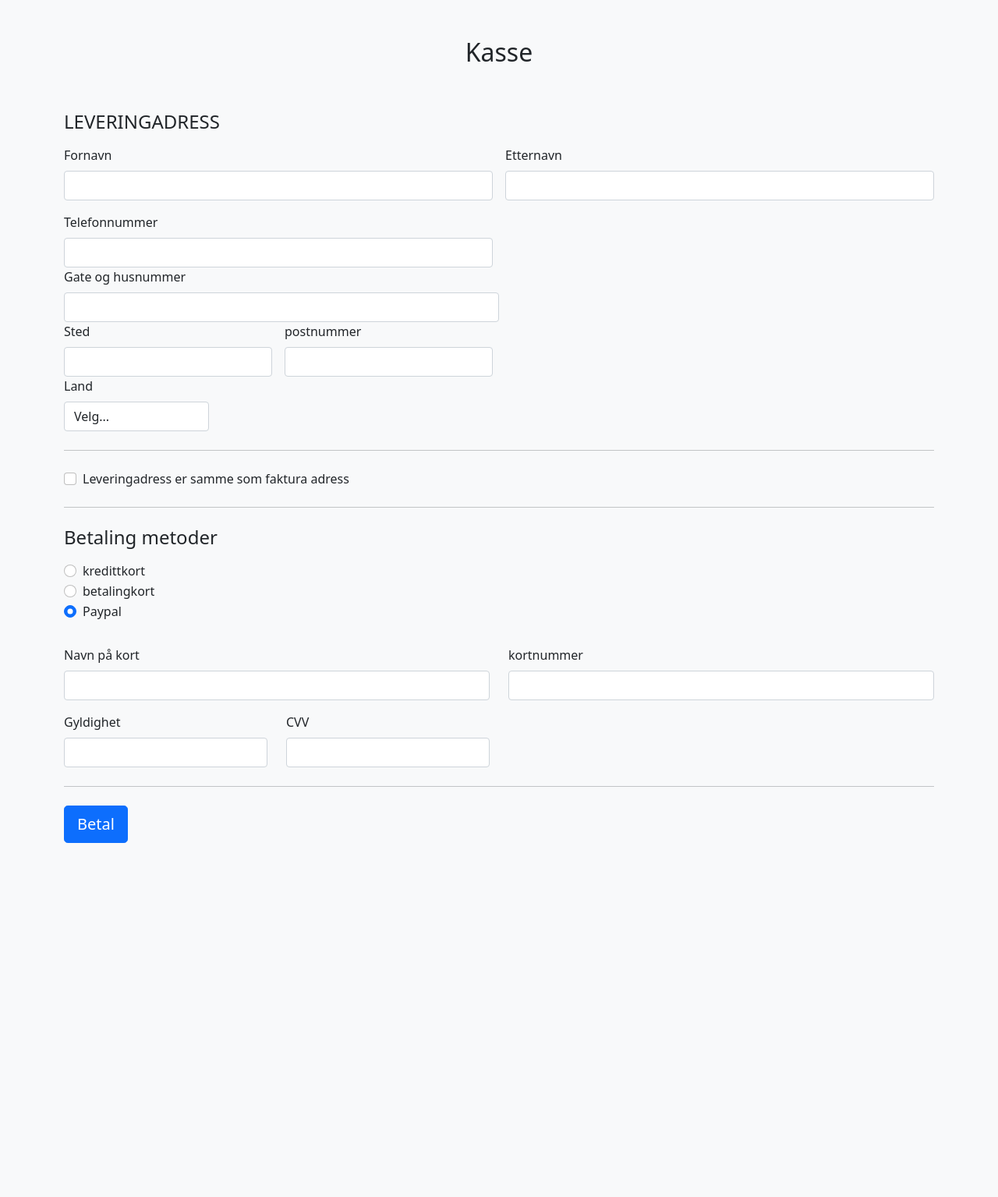
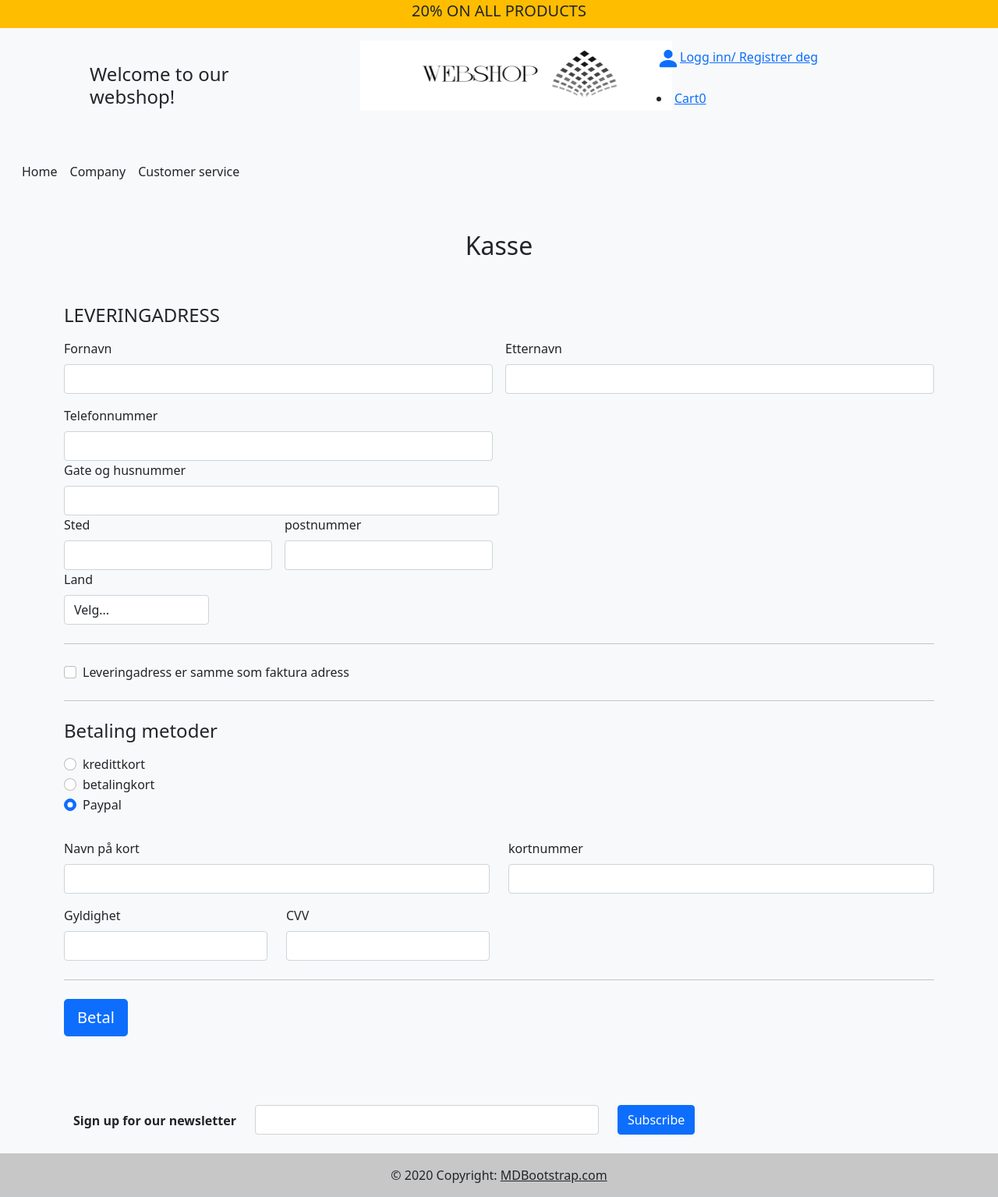
Before and after one commit to sevdeg/portfolio2, a Flask app: page /checkout in a window 1280 px wide. Shown: the whole page at 78% size. Before the commit the page ends 1081 px from the top, so only its background shows below. Run offline with Flask 2, Linux system fonts and the light colour scheme.

Commit message:
hente ut kode

```diff
--- a/static/js/mainn.js
+++ b/static/js/mainn.js
@@ -118,7 +118,7 @@ function visHandlekurv(){
                 <tr class="product">
                     <td>
                         <ion-icon name="basket"></ion-icon>
-                        <img src="card1.jpg">
+                        <img src="card.jpg">
                         <span>${item.name} </span>
                     </td>
                     <td class="price">${item.price},00 kr</td>
@@ -128,7 +128,7 @@ function visHandlekurv(){
                 </tr>
                 `
             });
-                productContainer.innerHTML += `
+            productContainer.innerHTML += `
                 <div>
                 <h4 class="basketTotalTitle">
                     Total:
--- a/templates/checkout.html
+++ b/templates/checkout.html
@@ -6,9 +6,88 @@
         <meta name="viewport" content="width=device-width,initial-scale=1">
         <link rel="stylesheet" href="style.css">
         <link href="https://cdn.jsdelivr.net/npm/bootstrap@5.0.0-beta3/dist/css/bootstrap.min.css" rel="stylesheet" integrity="sha384-eOJMYsd53ii+scO/bJGFsiCZc+5NDVN2yr8+0RDqr0Ql0h+rP48ckxlpbzKgwra6" crossorigin="anonymous">
+        <link href="https://unpkg.com/ionicons@4.5.10-0/dist/css/ionicons.min.css" rel="stylesheet">
+        <link href="https://fonts.googleapis.com/css?family=Roboto:400,700&display=swap" rel="stylesheet">
+        <style>
+            body {background-color:white}
+            /* visited link */
+            .navbar-nav .nav-item .nav-link {
+                color: inherit;
+            }
+            /* .navbar-nav .nav-item .nav-link:hover {
+                color: #1db3e6;
+            } */
+            .navbar-nav .nav-item.visited .nav-link,
+            .navbar-nav .nav-item:hover .nav-link {
+                color: #ffbd00;
+            }
+            .dropdown-menu{
+                background-color: red;
+            }
+
+            /* .product {
+                width: 45%;
+                display: flex;
+                justify-content: space-around;
+                align-items: center;
+                padding: 10px 0;
+                border-bottom: 1px solid lightgray;
+            } */
+        </style>
     </head>
-    <body class = "bg-light">
 
+
+<body class = "bg-light">
+
+    <!-- HEADER -->
+    <header>
+        <!-- FIRST PIECE -->
+        <div class="salgsbanner" style="margin-bottom: 0px; background-color: #ffbd00; padding:2px;">
+            <h5 style="text-align: center;">20% ON ALL PRODUCTS</h5>
+        </div>
+        <!-- SECOND PIECE -->
+        <div class="container">
+            <div class="row">
+                <div class="col-md-4 col-sm-12 col-12" style="padding:45px;">
+                    <h4>Welcome to our webshop!</h4>
+                    <!-- <button class="btn"><i class="fa fa-bars"></i>hehe</button> -->
+                </div>
+                <div class="col-md-4 col-12 text-center">
+                    <h2 class="my-md-3 site-title" > <img src="static/logow.png" width="400" height="90"/> </h2>
+                </div>
+                <div class="col-md-4 col-12 text-right">
+                    <p class="my-md-4 header-links">
+                        <!-- IKONEEEER -->
+                        <a href="/login"><svg xmlns="http://www.w3.org/2000/svg" width="30" height="30" fill="currentColor" class="bi bi-person-fill" viewBox="0 0 16 16">
+                            <path d="M3 14s-1 0-1-1 1-4 6-4 6 3 6 4-1 1-1 1H3zm5-6a3 3 0 1 0 0-6 3 3 0 0 0 0 6z"/>
+                        </svg>Logg inn/ Registrer deg</a>
+                        <li class="cart">
+                            <a href="/shoppingCart">
+                                <ion-icon name="basket"></ion-icon>Cart<span>0</span>
+                            </a>
+                        </li>
+                    </p>
+                </div>
+
+            </div>
+        </div>
+
+        <nav class="navbar navbar-expand-md navbar-light bg-light">
+
+            <ul class="navbar-nav" style="padding-left:20px;">
+                <li class="nav-item">
+                    <a class="nav-link" href="/">Home</a>
+                </li>
+                <li class="nav-item">
+                    <a class="nav-link" href="">Company</a>
+                </li>
+                <li class="nav-item">
+                    <a class="nav-link" href="kontakt">Customer service</a>
+                </li>
+            </ul>
+        </nav>
+    </header>
+    <main>
         <div class="container">
             <div class="py-5 text-center">
                 <h2>Kasse</h2>
@@ -161,6 +240,50 @@
                 <button class="btn btn-primary btn-lg btn-block">Betal</button>
             </form>
         </div>
+    </main>
+    <footer class="bg-light text-center text-lg-start" style="margin-top:5%;">
+        <!-- Grid container -->
+        <div class="container p-4 pb-0">
+          <form action="">
+            <!--Grid row-->
+            <div class="row">
+              <!--Grid column-->
+              <div class="col-auto mb-4 mb-md-0">
+                <p class="pt-2"><strong>Sign up for our newsletter</strong></p>
+              </div>
+              <!--Grid column-->
+
+              <!--Grid column-->
+              <div class="col-md-5 col-12 mb-4 mb-md-0">
+                <!-- Email input -->
+                <div class="form-outline mb-4">
+                  <input type="email" id="form5Example2" class="form-control" />
+                </div>
+              </div>
+              <!--Grid column-->
+
+              <!--Grid column-->
+              <div class="col-auto mb-4 mb-md-0">
+                <!-- Submit button -->
+                <button type="submit" class="btn btn-primary mb-4">
+                  Subscribe
+                </button>
+              </div>
+              <!--Grid column-->
+            </div>
+            <!--Grid row-->
+          </form>
+        </div>
+        <!-- Grid container -->
+
+        <!-- Copyright -->
+        <div class="text-center p-3" style="background-color: rgba(0, 0, 0, 0.2);">
+          © 2020 Copyright:
+          <a class="text-dark" href="https://mdbootstrap.com/">MDBootstrap.com</a>
+        </div>
+        <!-- Copyright -->
+    </footer>
+
 
 
 
--- a/templates/index.html
+++ b/templates/index.html
@@ -292,7 +292,7 @@
               <a class="text-dark" href="https://mdbootstrap.com/">MDBootstrap.com</a>
             </div>
             <!-- Copyright -->
-         </footer>
+        </footer>
               <!-- Trengs for å lage popup -->
     <script src="https://ajax.googleapis.com/ajax/libs/jquery/3.5.1/jquery.min.js"></script>
     <script src="https://maxcdn.bootstrapcdn.com/bootstrap/3.4.1/js/bootstrap.min.js"></script>
```
Also changed, not shown: templates/loggInn.html (+6 -4 lines), templates/shoppingCart.html (+9 -0 lines).
